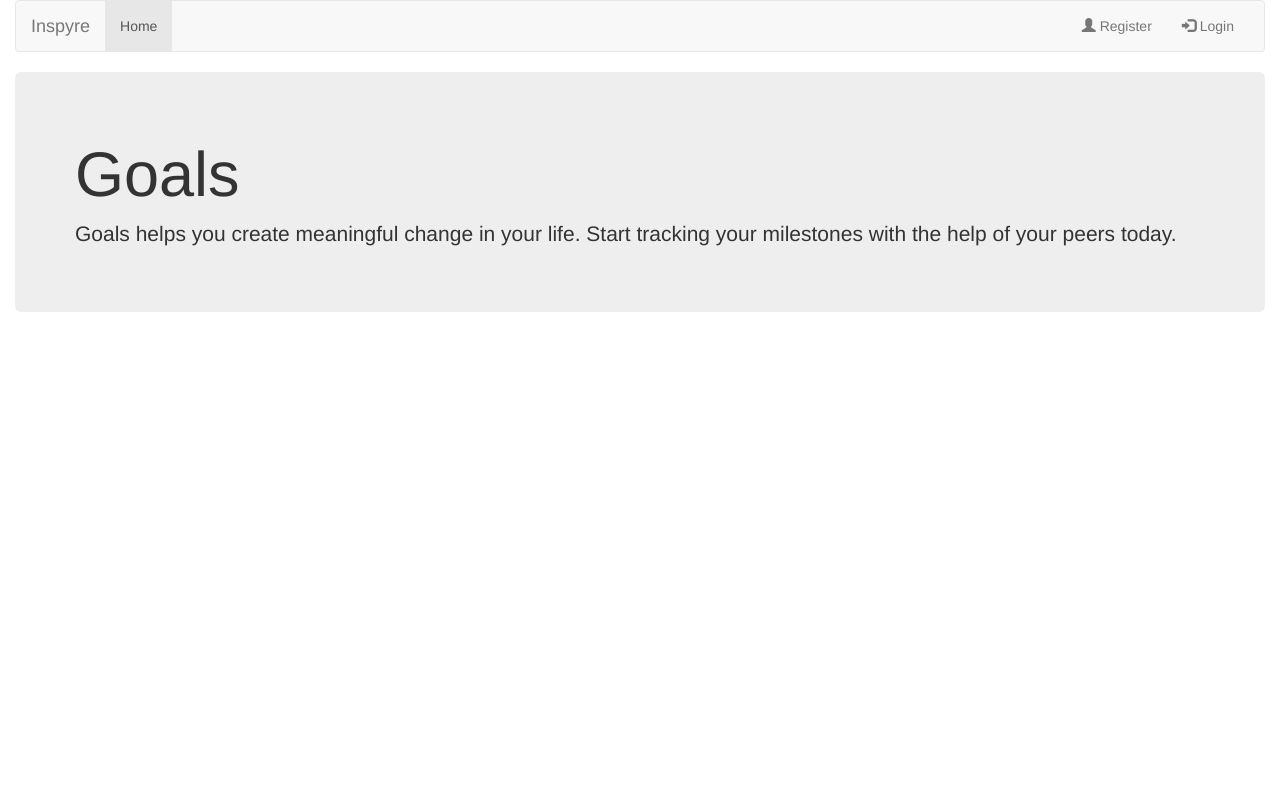
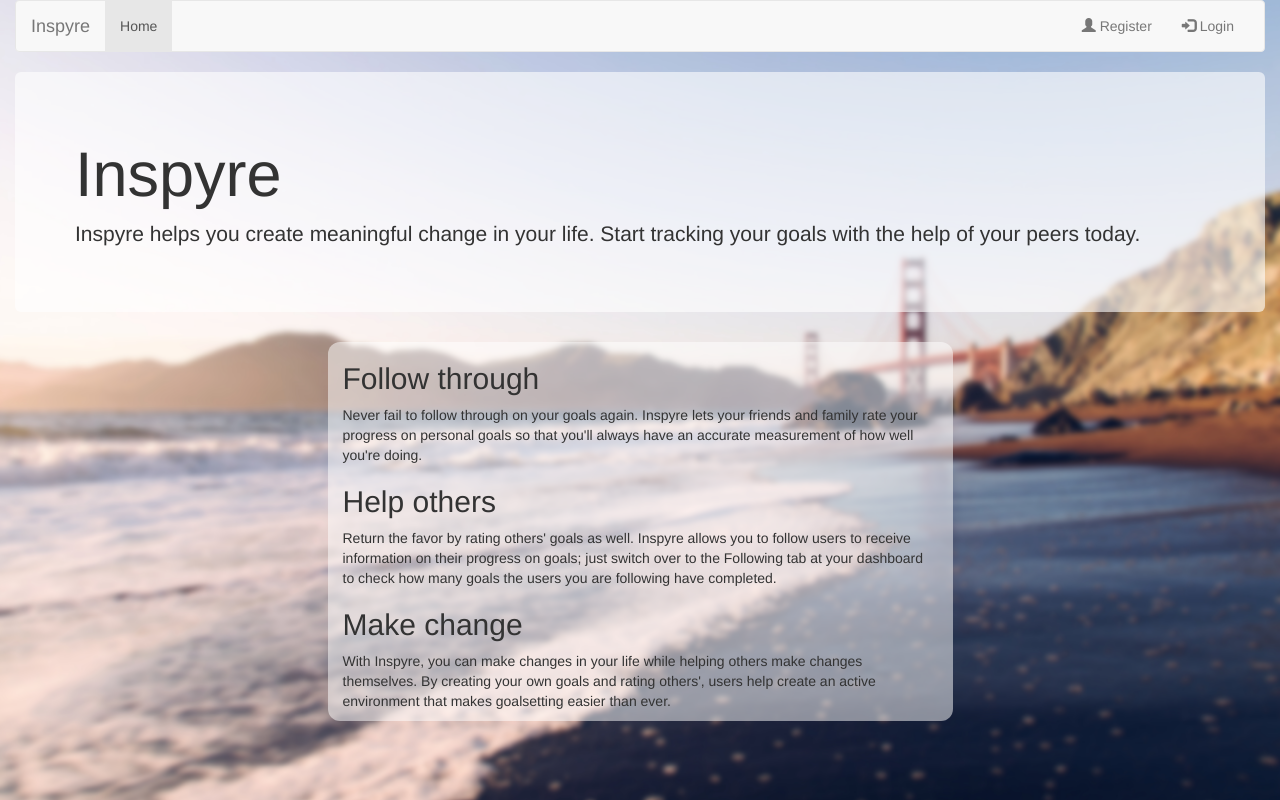
Before and after one commit to rowantran/inspyre, a PHP site: page / in a window 1280 px wide. Run offline with PHP 8.4, Linux system fonts and the light colour scheme; some libraries are stand-ins or nearby versions.

Commit message:
Styled splash page + register/login forms

```diff
--- /dev/null
+++ b/html/css/.#custom.css
@@ -0,0 +1 @@
+rj@Cepheus.12626:1434152027
--- /dev/null
+++ b/html/css/custom.css
@@ -0,0 +1,27 @@
+body.splash {
+    background: url(img/bg.jpg) no-repeat center center fixed;
+    -webkit-background-size: cover;
+    -moz-background-size: cover;
+    -o-background-size: cover;
+    background-size: cover;
+}
+
+.register {
+    background: -webkit-linear-gradient(#74b0d3, #4b91ba);
+    background: -o-linear-gradient(#74b0d3, #4b91ba);
+    background: -moz-linear-gradient(#74b0d3, #4b91ba);
+    background: linear-gradient(#74b0d3, #4b91ba);
+    background-repeat:no-repeat;
+    height: 100%;
+    min-height: 100%;
+}
+
+.jumbotron {
+    background-color: rgba(255,255,255,0.6);
+}
+
+.col-main-center {
+    background-color: rgba(255,255,255,0.5);
+    border-radius: 12px;
+    height: 100%;
+}
--- a/html/index.php
+++ b/html/index.php
@@ -10,12 +10,13 @@
     <title>Inspyre | Home</title>
 
     <link rel="stylesheet" href="http://maxcdn.bootstrapcdn.com/bootstrap/3.3.4/css/bootstrap.min.css">
+    <link rel="stylesheet" href="css/custom.css">
     <script src="https://ajax.googleapis.com/ajax/libs/jquery/1.11.1/jquery.min.js"></script>
     <script src="http://maxcdn.bootstrapcdn.com/bootstrap/3.3.4/js/bootstrap.min.js"></script>
   </head>
 
 
-  <body>
+  <body class="splash">
 
 <?php
       require_once __DIR__ . "/../db.php";
@@ -53,9 +54,21 @@
 
 
       <div class="jumbotron">
-        <h1>Goals</h1>
-        <p>Goals helps you create meaningful change in your life. Start tracking your milestones with the help of your peers today.</p>
+        <h1>Inspyre</h1>
+        <p>Inspyre helps you create meaningful change in your life. Start tracking your goals with the help of your peers today.</p>
       </div>
+
+      <div class="col-md-6 col-md-offset-3 col-main-center">
+        <h2>Follow through</h2>
+        <p>Never fail to follow through on your goals again. Inspyre lets your friends and family rate your progress on personal goals so that you'll always have an accurate measurement of how well you're doing.</p>
+
+        <h2>Help others</h2>
+        <p>Return the favor by rating others' goals as well. Inspyre allows you to follow users to receive information on their progress on goals; just switch over to the Following tab at your dashboard to check how many goals the users you are following have completed.</p>
+
+        <h2>Make change</h2>
+        <p>With Inspyre, you can make changes in your life while helping others make changes themselves. By creating your own goals and rating others', users help create an active environment that makes goalsetting easier than ever.</p>
+      </div>
+
     </div>
 
   </body>
```
Also changed, not shown: html/login.php (+8 -2 lines), html/register.php (+14 -3 lines), html/css/img/bg.jpg (added), 1 other file.
